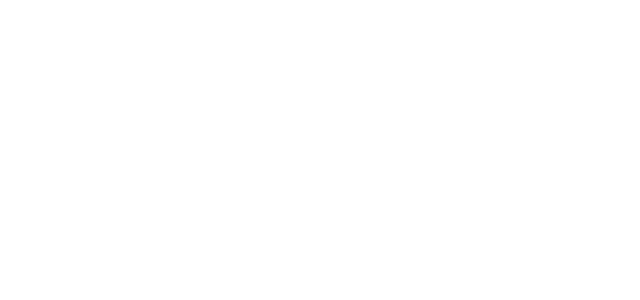
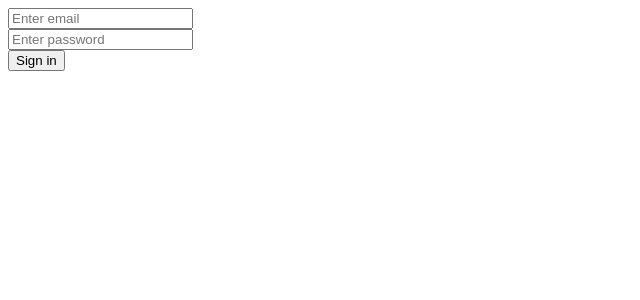
Before and after one commit to Dark-Web-Team/MERAKI_Academy_Project_5, a React (Create React App) app in the folder frontend/: page /login in a window 1280 px wide. Shown: the top 300 px of the page, without its empty margins (0-640 px from the left). Built offline with nearby package versions, Linux system fonts and the light colour scheme.

Commit message:
login function working

```diff
--- a/frontend/src/App.js
+++ b/frontend/src/App.js
@@ -1,11 +1,13 @@
 import React from 'react';
 import { Route } from 'react-router-dom';
-import SignUp from "./components/auth/signUp/SignUp"
+import SignUp from "./components/auth/signUp/SignUp";
+import Login from './components/auth/login';
 
 const App = () => {
 	return <div className="App">
 
 		<Route exact path="/signUp" component={SignUp} />
+		<Route exact path="/login" component={Login} />
 
 
 	</div>;
--- a/frontend/src/components/auth/login/index.js
+++ b/frontend/src/components/auth/login/index.js
@@ -0,0 +1,49 @@
+import React,{useState} from 'react';
+import axios from "axios";
+import {useDispatch, useSelector} from 'react-redux';
+import {setToken} from '../../../reducers/login'
+import { useHistory } from 'react-router';
+import './login.css'
+
+require (`dotenv`).config()
+
+const Login = ()=>{
+    const [email, setEmail] = useState('');
+    const [password, setPassword] = useState('');
+
+    const history = useHistory()
+
+    const dispatch = useDispatch()
+    const lastVisited = useSelector(state => state.lastVisited.path)
+
+
+    const handleLogin = ()=>{
+        axios.post(`${process.env.REACT_APP_BACKEND_SERVER}login`,{
+            email,
+            password
+        })
+        .then((result)=>{
+            dispatch(setToken(result.data.token));
+            localStorage.setItem('token',result.data.token);
+            history.push('/')
+        }).catch((err)=>{
+            console.log(err.response.data)
+            throw err
+        })
+    }
+
+
+    return (<>
+    <div>
+        <input placeholder='Enter email' type='text' onChange={(e)=>{
+            setEmail(e.target.value)
+        }} /> <br/>
+        <input placeholder='Enter password' type='password' onChange={(e)=>{
+            setPassword(e.target.value)
+        }} /> <br/>
+        <button onClick={handleLogin} >Sign in</button>
+    </div>
+    </>)
+}
+
+export default Login;
```
Also changed, not shown: 2 other files (tests, documents, lock files or other folders).
